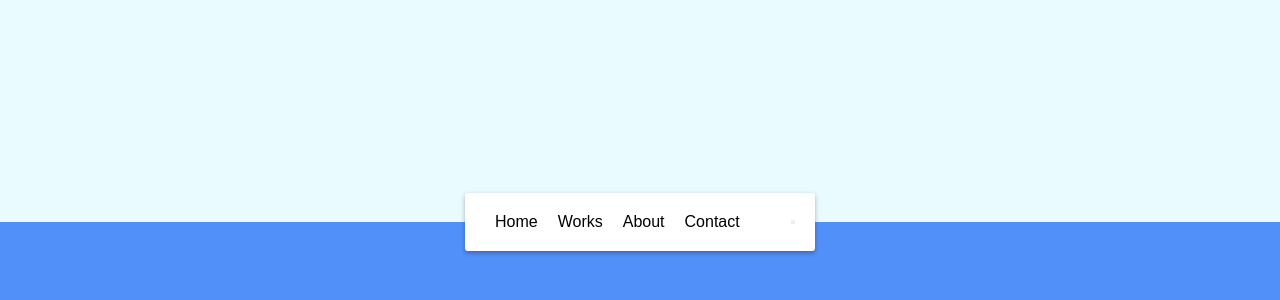
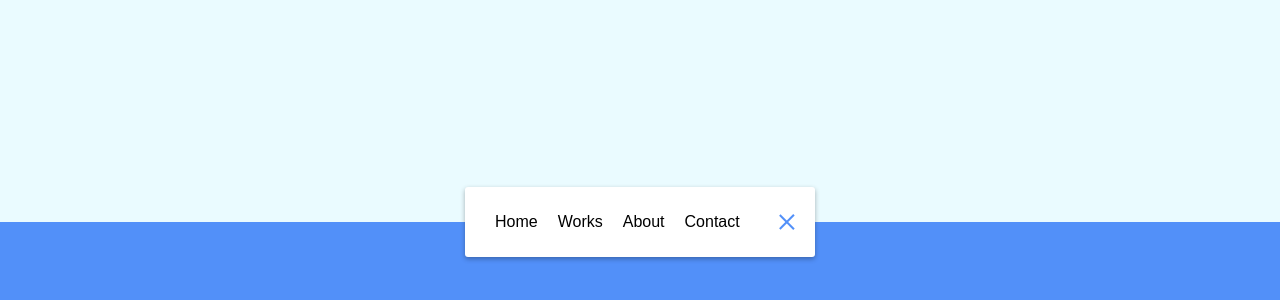
Before and after one commit to Jowkjr/Animated-Navigation, a plain HTML site: page index.html in a window 1280 px wide. Shown: the part 178-478 px from the top of the page. Drawn offline with Linux system fonts and the light colour scheme.

Commit message:
Style icon and add active toggle

```diff
--- /dev/null
+++ b/code.js
@@ -0,0 +1,6 @@
+const toggle = document.getElementById("toggle");
+const nav = document.getElementById("nav");
+
+toggle.addEventListener("click", () => {
+  nav.classList.toggle("active");
+});
--- a/index.html
+++ b/index.html
@@ -20,5 +20,6 @@
         <div class="line line2"></div>
       </button>
     </nav>
+    <script src="code.js"></script>
   </body>
 </html>
--- a/style.css
+++ b/style.css
@@ -66,3 +66,40 @@ nav ul a {
   text-decoration: none;
   margin: 0 10px;
 }
+
+.icon {
+  position: relative;
+  background-color: #fff;
+  border: 0;
+  padding: 0;
+  width: 30px;
+  height: 30px;
+  cursor: pointer;
+}
+
+.icon:focus {
+  outline: 0;
+}
+
+.line {
+  position: absolute;
+  background-color: #5290f9;
+  height: 2px;
+  width: 20px;
+  top: 10px;
+  left: 5px;
+  transition: transform 0.6s linear;
+}
+
+.line2 {
+  top: auto;
+  bottom: 10px;
+}
+
+nav.active .icon .line1 {
+  transform: rotate(-765deg) translateY(5.5px);
+}
+
+nav.active .icon .line2 {
+  transform: rotate(765deg) translateY(-5.5px);
+}
```
Also changed, not shown: 1 other file.
